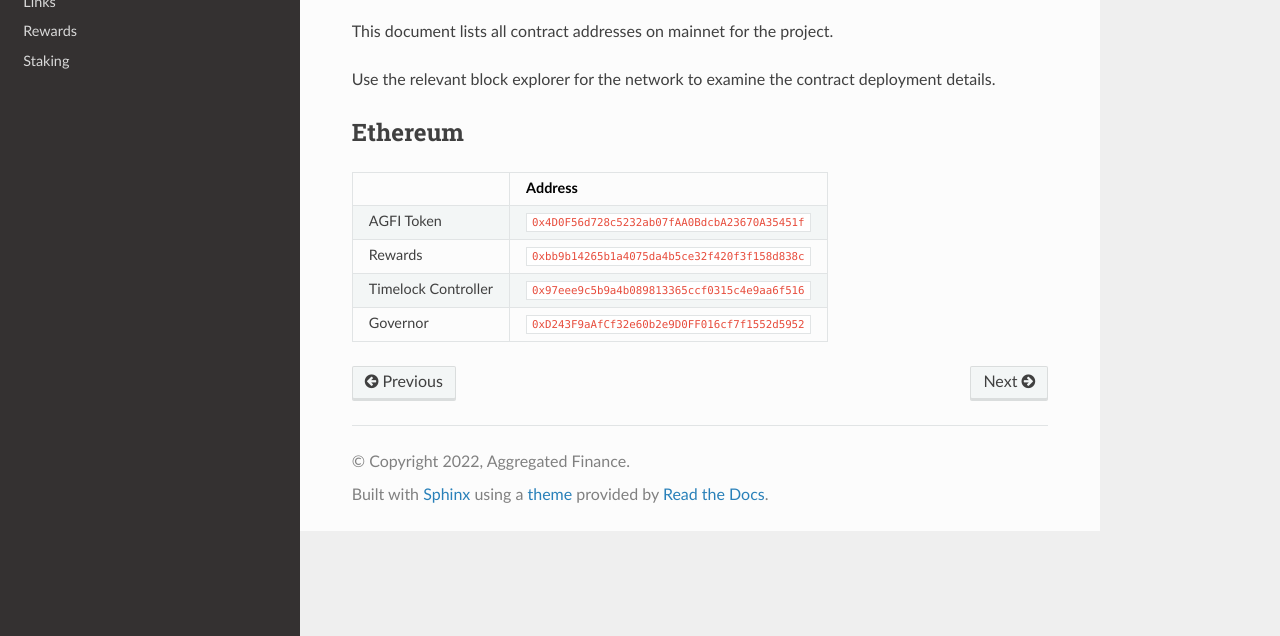
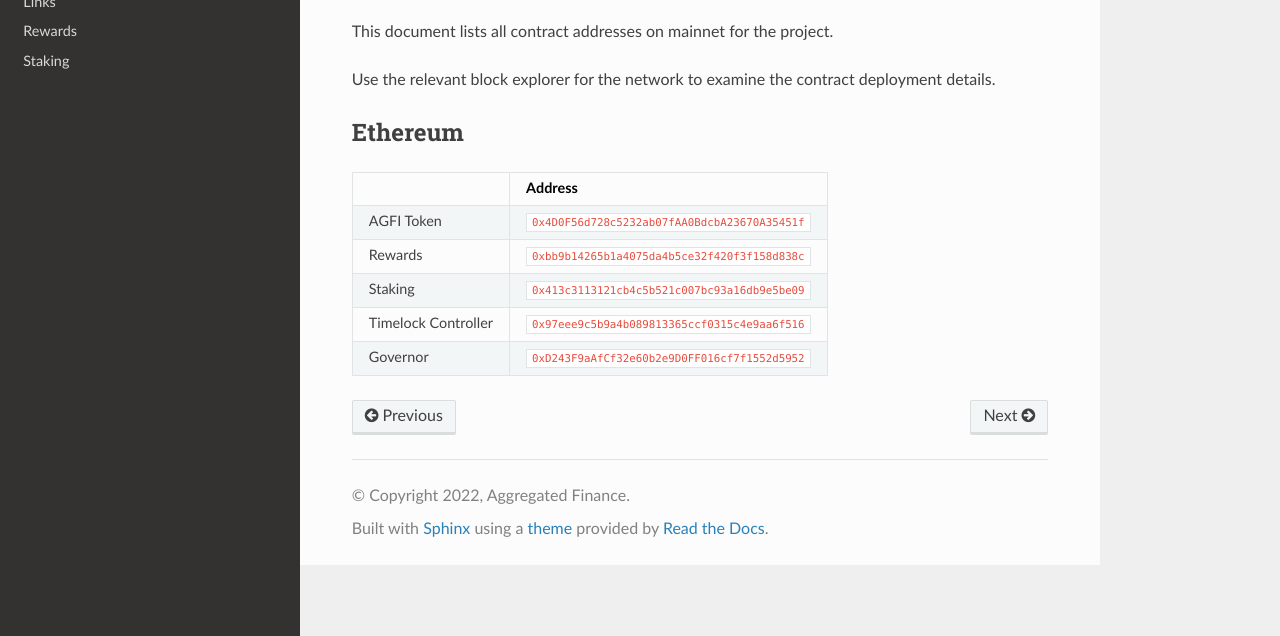
Before and after one commit to aggregatedfinance/agfi-docs, a Sphinx documentation site: the page built from docs/source/contracts.rst, in a window 1280 px wide, cut to the strip 264-900 px from the top of the page. Built offline with Sphinx 7.4.7 and the Read the Docs theme 2.0.0, drawn with Linux system fonts in a browser that asks for light colours.

Commit message:
adding staking contract

```diff
--- a/docs/source/contracts.rst
+++ b/docs/source/contracts.rst
@@ -20,6 +20,8 @@ Ethereum
 +---------------------+------------------------------------------------+
 | Rewards             | ``0xbb9b14265b1a4075da4b5ce32f420f3f158d838c`` |
 +---------------------+------------------------------------------------+
+| Staking             | ``0x413c3113121cb4c5b521c007bc93a16db9e5be09`` |
++---------------------+------------------------------------------------+
 | Timelock Controller | ``0x97eee9c5b9a4b089813365ccf0315c4e9aa6f516`` |
 +---------------------+------------------------------------------------+
 | Governor            | ``0xD243F9aAfCf32e60b2e9D0FF016cf7f1552d5952`` |
```
